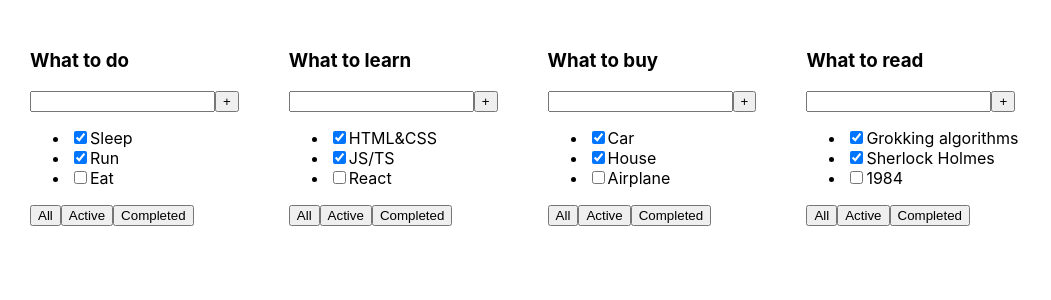
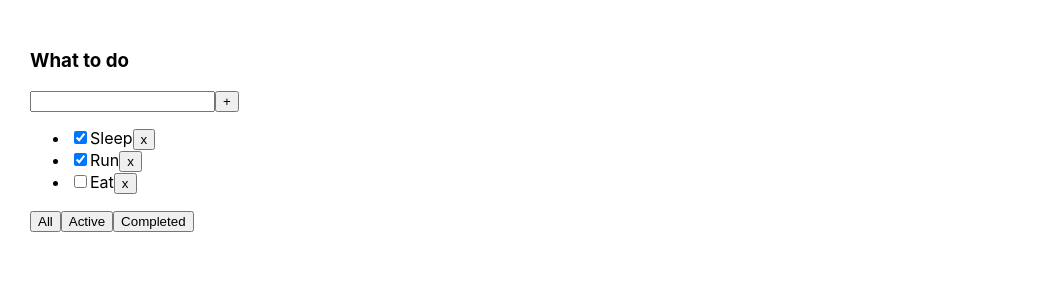
Before and after one commit to Dmitrii1987/ToDoList-ts, a React (Create React App) app: page / in a window 1280 px wide. Shown: the top 300 px of the page, without its empty margins (0-1051 px from the left). Built offline with nearby package versions, Linux system fonts and the light colour scheme.

Commit message:
feat: add removeTask function

```diff
--- a/src/App.tsx
+++ b/src/App.tsx
@@ -5,45 +5,25 @@
 function App() {
     //BLL(business logic layer)
 
-    const tasks_1: Array<TaskType> = [
+    const tasks: Array<TaskType> = [
         {id: 1, title: "Sleep", isDone: true},
         {id: 2, title: "Run", isDone: true},
         {id: 3, title: "Eat", isDone: false},
     ]
-    const tasks_2: Array<TaskType> = [
-        {id: 4, title: "HTML&CSS", isDone: true},
-        {id: 5, title: "JS/TS", isDone: true},
-        {id: 6, title: "React", isDone: false},
-    ]
-    const tasks_3: Array<TaskType> = [
-        {id: 7, title: "Car", isDone: true},
-        {id: 8, title: "House", isDone: true},
-        {id: 9, title: "Airplane", isDone: false},
-    ]
-    const tasks_4: Array<TaskType> = [
-        {id: 10, title: "Grokking algorithms", isDone: true},
-        {id: 11, title: "Sherlock Holmes", isDone: true},
-        {id: 12, title: "1984", isDone: false},
-    ]
+
+    const removeTask = (taskID: number) => {
+        tasks.filter(t => t.id !== taskID)
+        console.log(tasks)
+    }
 
     //UI(user interface):
     return (
-        <div className="App">
+        <div className="App"> {/* ToDoList({title: "What to do"}) это то, что под капотом*/}
             <ToDoList
             title={"What to do"}
-            tasks={tasks_1}/>  {/* ToDoList({title: "What to do"}) это то, что под капотом*/}
-
-            <ToDoList
-             title={"What to learn"}
-             tasks={tasks_2}/>
-
-            <ToDoList
-             title={"What to buy"}
-             tasks={tasks_3}/>
-
-            <ToDoList
-            title={"What to read"}
-            tasks={tasks_4}/>
+            tasks={tasks}
+            removeTask = {removeTask}
+            />
         </div>
     );
 }
--- a/src/ToDoList.tsx
+++ b/src/ToDoList.tsx
@@ -11,6 +11,7 @@
 type ToDoListPropsType = {
     title: string
     tasks: Array<TaskType>
+    removeTask: (taskID: number) => void;
 }
 const ToDoList = (props: ToDoListPropsType) => {
     const tasksJSX = props.tasks.map(t => {
@@ -18,6 +19,7 @@
             <li key={t.id}>
                 <input type="checkbox" checked={t.isDone}/>
                 <span>{t.title}</span>
+                <button onClick={() =>props.removeTask(t.id)}>x</button>
             </li>
         )
     })
```
